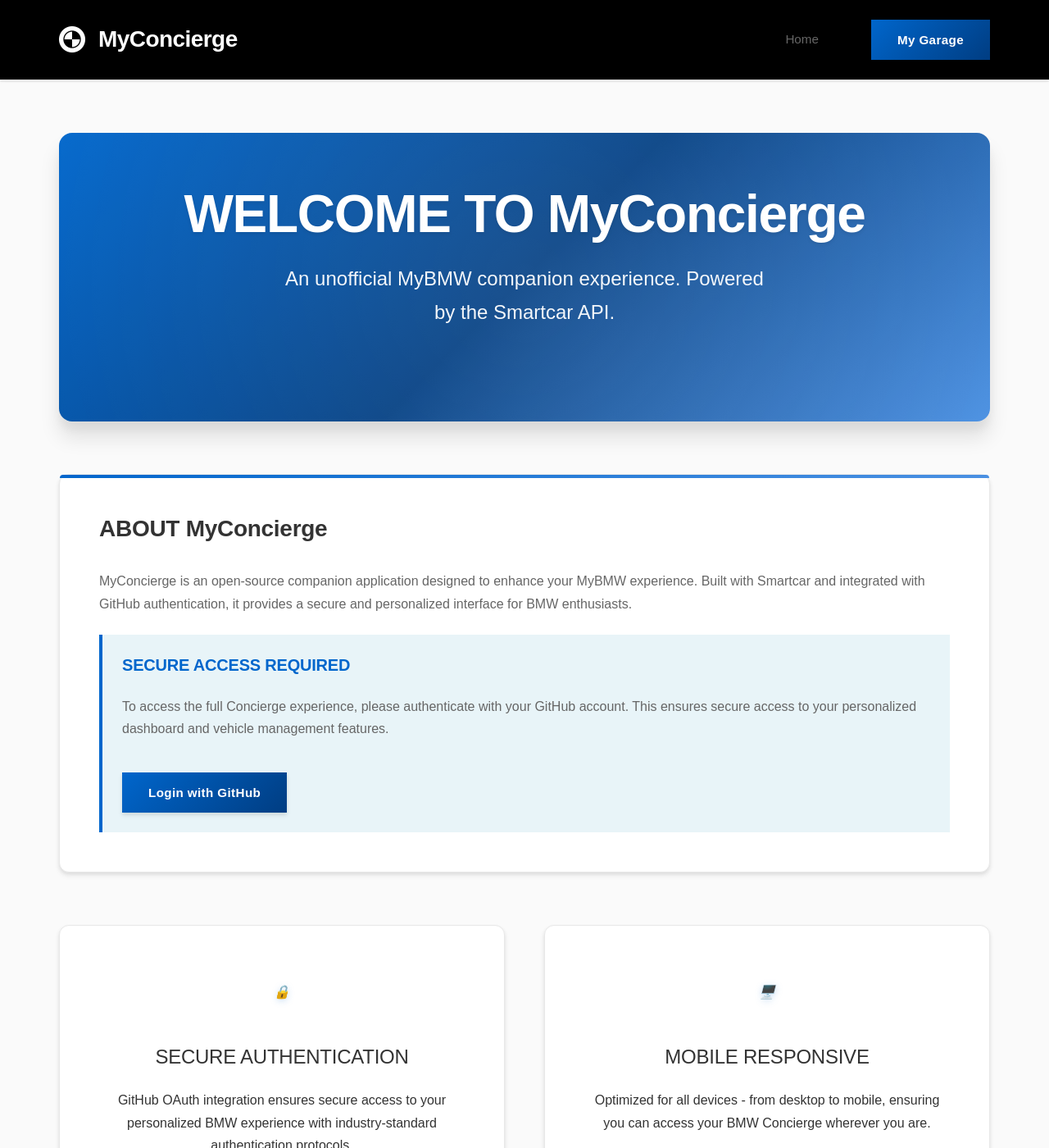
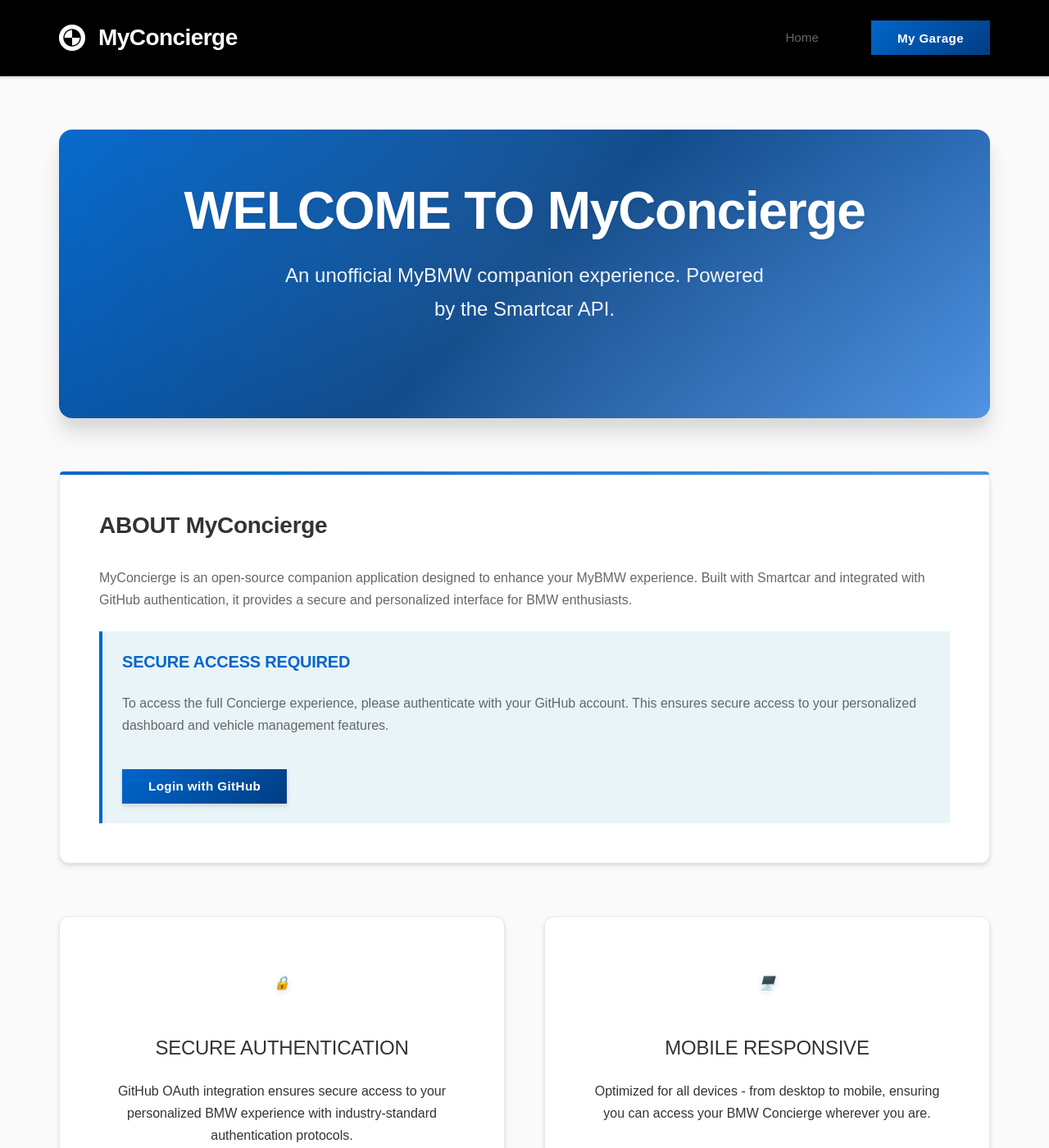
Before and after one commit to chatala1/BMW-Concierge, a Jekyll site: the page built from index.html, in a window 1280 px wide and 1400 px high. Shown: the whole window at 82% size. Built offline with Jekyll 4.4.1, drawn with Linux system fonts in a browser that asks for light colours; some web fonts are replaced.

Commit message:
Fix button height: change .btn min-height to max-height: 42px
Co-authored-by: chatala1 <16328550+chatala1@users.noreply.github.com>

```diff
--- a/assets/css/style.css
+++ b/assets/css/style.css
@@ -307,7 +307,7 @@ body {
     align-items: center;
     justify-content: center;
     gap: var(--spacing-xs);
-    min-height: 48px;
+    max-height: 42px;
     position: relative;
     overflow: hidden;
     letter-spacing: 0.025em;
```
